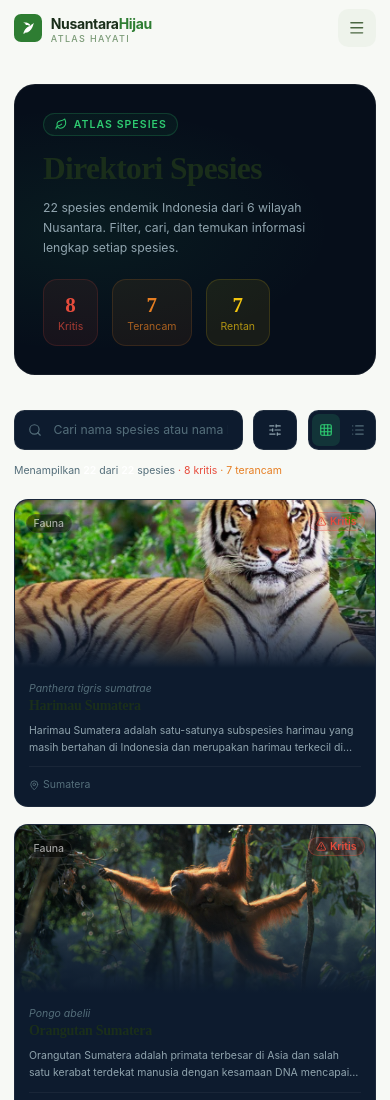
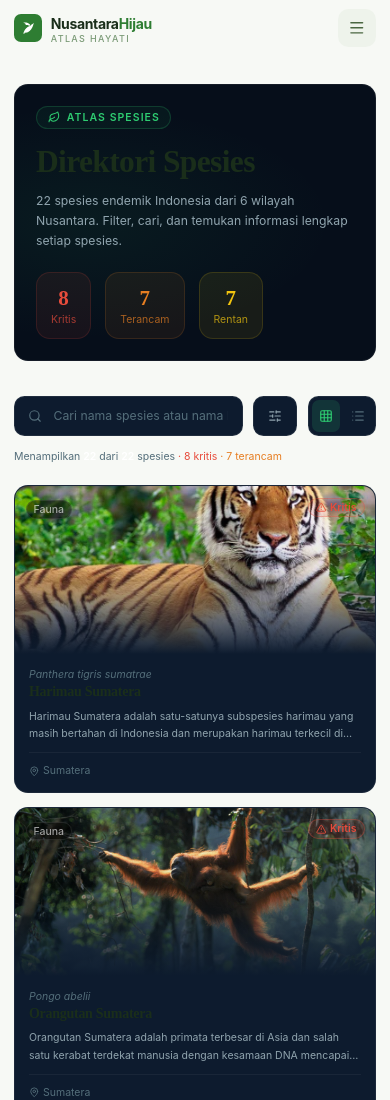
Before and after one commit to anggiimaulana/nusantara-hijau, a Next.js app: page /species in a window 390 px wide. Shown: the top 1100 px of the page. Built offline with nearby package versions, Linux system fonts and the light colour scheme.

Commit message:
feat: responsive species catalog with mobile-first grid layouts

```diff
--- a/app/species/page.tsx
+++ b/app/species/page.tsx
@@ -224,7 +224,7 @@ function SpeciesListItem({ species }: { species: Species }) {
       className="group flex items-center gap-4 p-4 rounded-2xl border border-white/6 bg-[#0D1B2E] hover:border-[#2ECC71]/20 hover:bg-[#2ECC71]/3 transition-all duration-300"
     >
       {/* Thumbnail */}
-      <div className="relative w-16 h-16 rounded-xl overflow-hidden flex-shrink-0 bg-white/5">
+      <div className="relative w-14 h-14 sm:w-16 sm:h-16 rounded-xl overflow-hidden flex-shrink-0 bg-white/5">
         <Image
           src={species.image}
           alt={species.name}
@@ -395,7 +395,7 @@ function SpeciesPageContent() {
     <div className="min-h-screen pt-24 pb-16">
       {/* ==================== PAGE HEADER ==================== */}
       <div className="section-container px-4 mb-10">
-        <div className="relative rounded-3xl overflow-hidden border border-white/6 bg-[#060E1A] p-8 sm:p-12">
+        <div className="relative rounded-2xl sm:rounded-3xl overflow-hidden border border-white/6 bg-[#060E1A] p-6 sm:p-8 lg:p-12">
           {/* BG glow */}
           <div
             className="absolute inset-0 pointer-events-none"
@@ -667,7 +667,7 @@ function SpeciesPageContent() {
         {filtered.length === 0 ? (
           <EmptyState onReset={resetFilters} />
         ) : viewMode === "grid" ? (
-          <div className="grid grid-cols-1 sm:grid-cols-2 lg:grid-cols-3 xl:grid-cols-4 gap-5">
+          <div className="grid grid-cols-1 sm:grid-cols-2 lg:grid-cols-3 2xl:grid-cols-4 gap-4 sm:gap-5">
             {filtered.map((species) => (
               <SpeciesCard key={species.id} species={species as Species} />
             ))}
```
